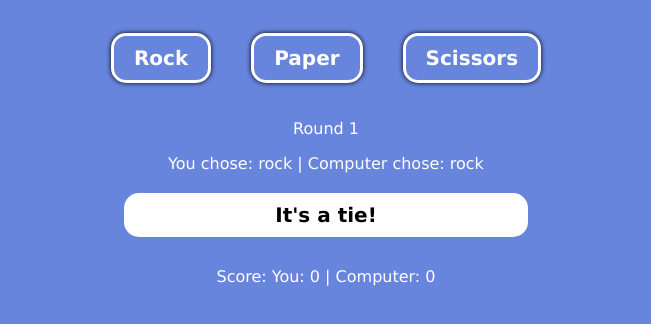
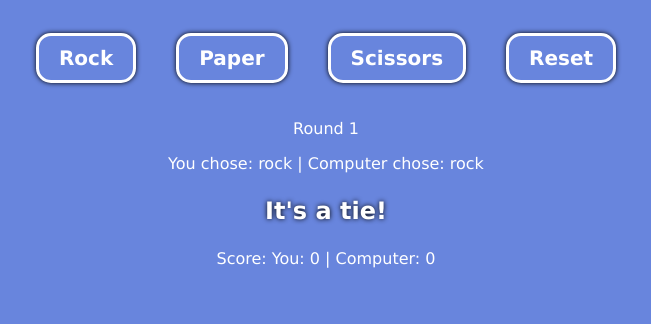
Before and after one commit to poldogomez/rock-paper-scissors, a plain HTML site: page index.html in a window 1280 px wide. Both pictures are taken after a click on the button "Rock". Shown: the part 186-510 px from the top of the page, without its empty margins (314-965 px from the left). Drawn offline with Linux system fonts and the light colour scheme.

Commit message:
Move reset button, add reset logic, improve styles

```diff
--- a/javascript.js
+++ b/javascript.js
@@ -24,10 +24,6 @@ const displayScore = document.createElement("p");
 const declareWinner = document.createElement("span");
     declareWinner.id = "declare-winner";
 
-const resetButton = document.createElement("button");
-    resetButton.textContent = "Reset";
-    resetButton.id = "reset";
-
 // Logic to get computer choice
 // Choices are: 1 = "rock", 2 = "paper", 3 = "scissors"
 // Store result in computerChoice
@@ -50,12 +46,6 @@ function getComputerChoice() {
 };
 
 function playRound(humanChoice, computerChoice) {
-
-    const spanExist = document.querySelector('span');
-    if (spanExist) {
-        banner.removeChild(declareWinner);
-        banner.removeChild(resetButton);
-    };
 
     displayRound.textContent = 'Round ' + roundCounter; // see roundCounter in loop after playRound
     banner.appendChild(displayRound);
@@ -112,9 +102,14 @@ const scissorsButton = document.createElement("button");
     scissorsButton.textContent = "Scissors";
     scissorsButton.id = "scissors";
 
+const resetButton = document.createElement("button");
+    resetButton.textContent = "Reset";
+    resetButton.id = "reset";
+
 container.appendChild(rockButton);
 container.appendChild(paperButton);
 container.appendChild(scissorsButton);
+container.appendChild(resetButton);
 
 // add listeners for container with buttons for humanChoice
 const buttons = document.querySelectorAll("button");
@@ -122,6 +117,21 @@ const buttons = document.querySelectorAll("button");
 buttons.forEach((button) => {
   button.addEventListener("click", () => {
     let humanChoice = button.id;
+
+    // check if reset button was pressed
+    if (humanChoice === "reset") {
+        // reset score and counter
+        const spanExist = document.querySelector('span');
+        if (spanExist) {
+            banner.removeChild(declareWinner);
+        };
+        roundCounter = 0;
+        humanScore = 0;
+        computerScore = 0;
+        banner.replaceChildren();
+        return;
+    };
+
     let computerChoice = getComputerChoice();
 
     roundCounter++;
@@ -135,14 +145,8 @@ buttons.forEach((button) => {
             declareWinner.textContent = "The computer wins the game!";
             // alert('The computer wins the game.');
         };
+
         banner.appendChild(declareWinner);
-
-        banner.appendChild(resetButton);
-
-        // reset score and counter
-        roundCounter = 0;
-        humanScore = 0;
-        computerScore = 0;
 
         };
     });
--- a/styles.css
+++ b/styles.css
@@ -9,7 +9,7 @@ button {
     margin: 5% auto 0 auto;
     padding: 20px;
     text-align: center;
-    width: 40%;
+    width: 60%;
 }
 
 button {
@@ -29,18 +29,23 @@ button:hover {
     cursor: pointer;
 }
 
-#round-winner {
+#declare-winner {
     font-size: 1.25em;
     background-color: white;
     color: black;
-    padding: 10px;
+    padding: 10px 15px;
     margin: 1em 10% 1.5em 10%;
     border-radius: 15px;
     font-weight: bold;
+    box-shadow: 0 0 5px black;
 }
 
-#declare-winner {
+#display-score {
+    margin-bottom: 2em;
+}
+
+#round-winner {
     font-size: 1.5em;
     font-weight: bold;
-    text-shadow: 0 0 20px #fff;
+    text-shadow: 0 0 5px #000;
 }
```
